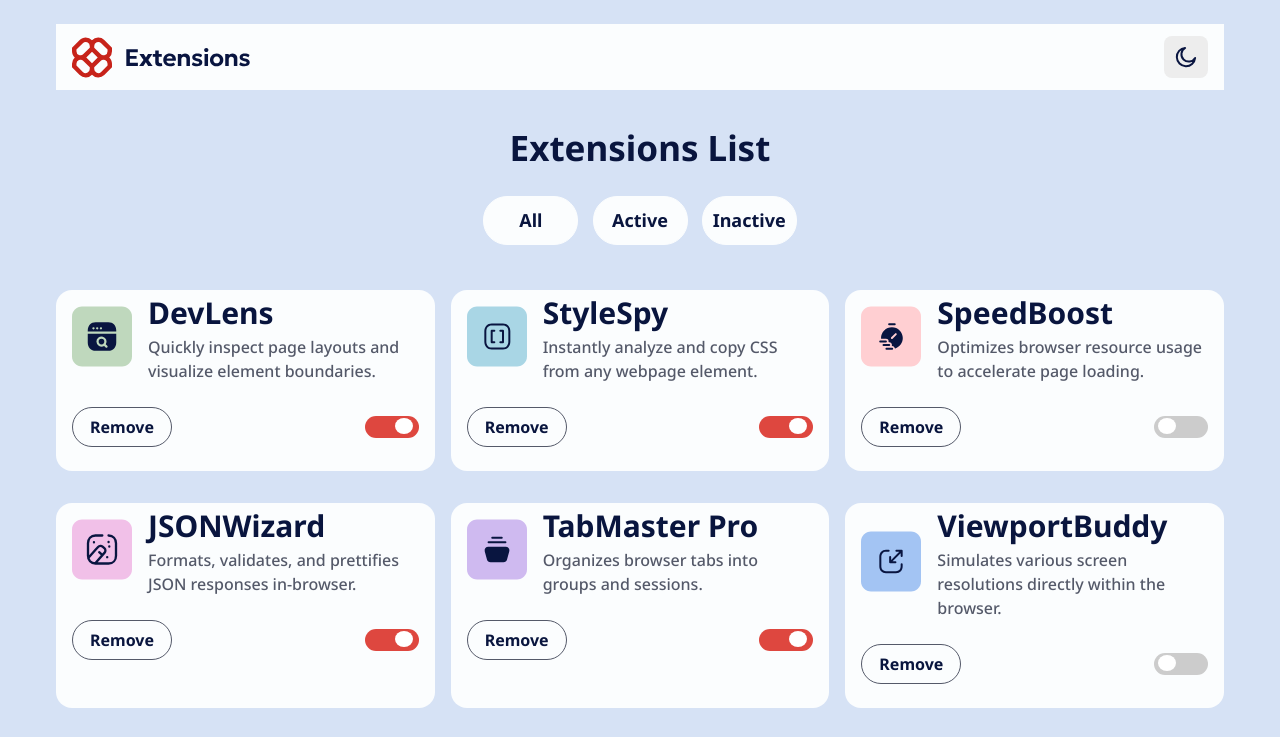
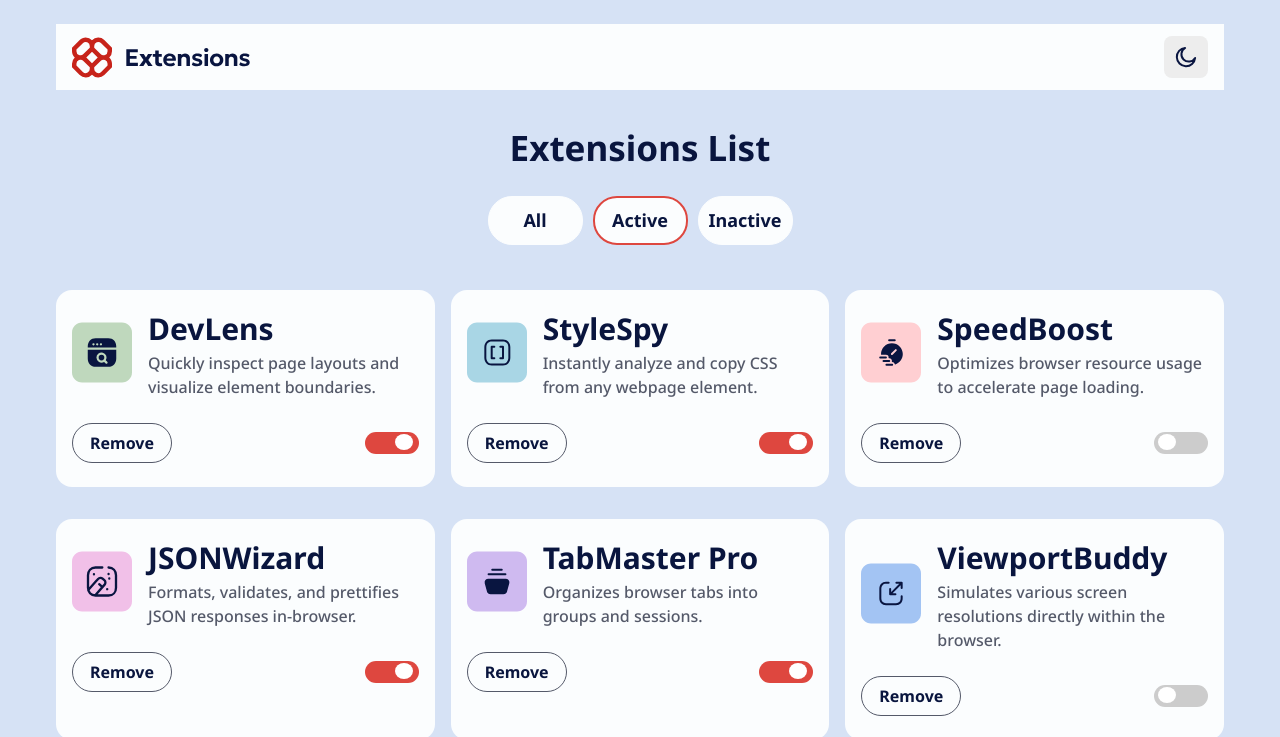
Before and after one commit to cyrilmuchemi/browser-extension, a plain HTML site: page index.html in a window 1280 px wide. Shown: the top 737 px of the page. Drawn offline with Linux system fonts and the light colour scheme.

Commit message:
Refactor CSS

```diff
--- a/assets/style.css
+++ b/assets/style.css
@@ -227,6 +227,7 @@ input:checked + .slider:before {
 .card-top{
   display: flex;
   gap: 1rem;
+  padding-top: 1rem;
 }
 
 .removeBtn{
@@ -268,8 +269,19 @@ input:checked + .slider:before {
   align-items: center;
 }
 
+.iteractive-btns{
+  list-style: none;
+  display: flex;
+}
+
 .extensions{
   display: grid;
+  grid-template-columns: repeat(auto-fit, minmax(min(350px, 100%), 1fr));
+  gap: 1rem;
+}
+
+.active{
+  border: 2px solid var(--clr-primary-300);
 }
 
 @media(max-width:55em){
@@ -279,30 +291,13 @@ input:checked + .slider:before {
     margin: auto;
     padding-inline: 1rem;
   }
-
-  .extensions{
-    display: grid;
-    justify-content: center;
-  }
-
-  .extensions{
-    display: grid;
-    justify-content: center;
-    padding-bottom: 1.875rem;
-  }
 }
 
-@media(min-width:55em){
+@media(min-width:65.63em){
   .container{
     max-width: 1200px;
     margin: auto;
     padding-inline: 1rem;
     padding-bottom: 3rem;
   }
-
-  .extensions{
-    display: grid;
-    grid-template-columns: auto auto auto;
-    gap: 1rem;
-  }
 }
--- a/index.html
+++ b/index.html
@@ -23,11 +23,11 @@
   <main>
       <div class="interactivity mt-3">
         <h1 class="text-header text-blue">Extensions List</h1>
-        <div class="iteractive-btns mt-1">
-          <button class="button text-blue">All</button>
-          <button class="button text-blue">Active</button>
-          <button class="button text-blue">Inactive</button>
-        </div>
+        <ul class="iteractive-btns mt-1">
+          <li><button class="button text-blue">All</button></li>
+          <li><button class="button text-blue active">Active</button></li>
+          <li><button class="button text-blue">Inactive</button></li>
+        </ul>
       </div>
       <div class="extensions mt-2">
       </div>
```
